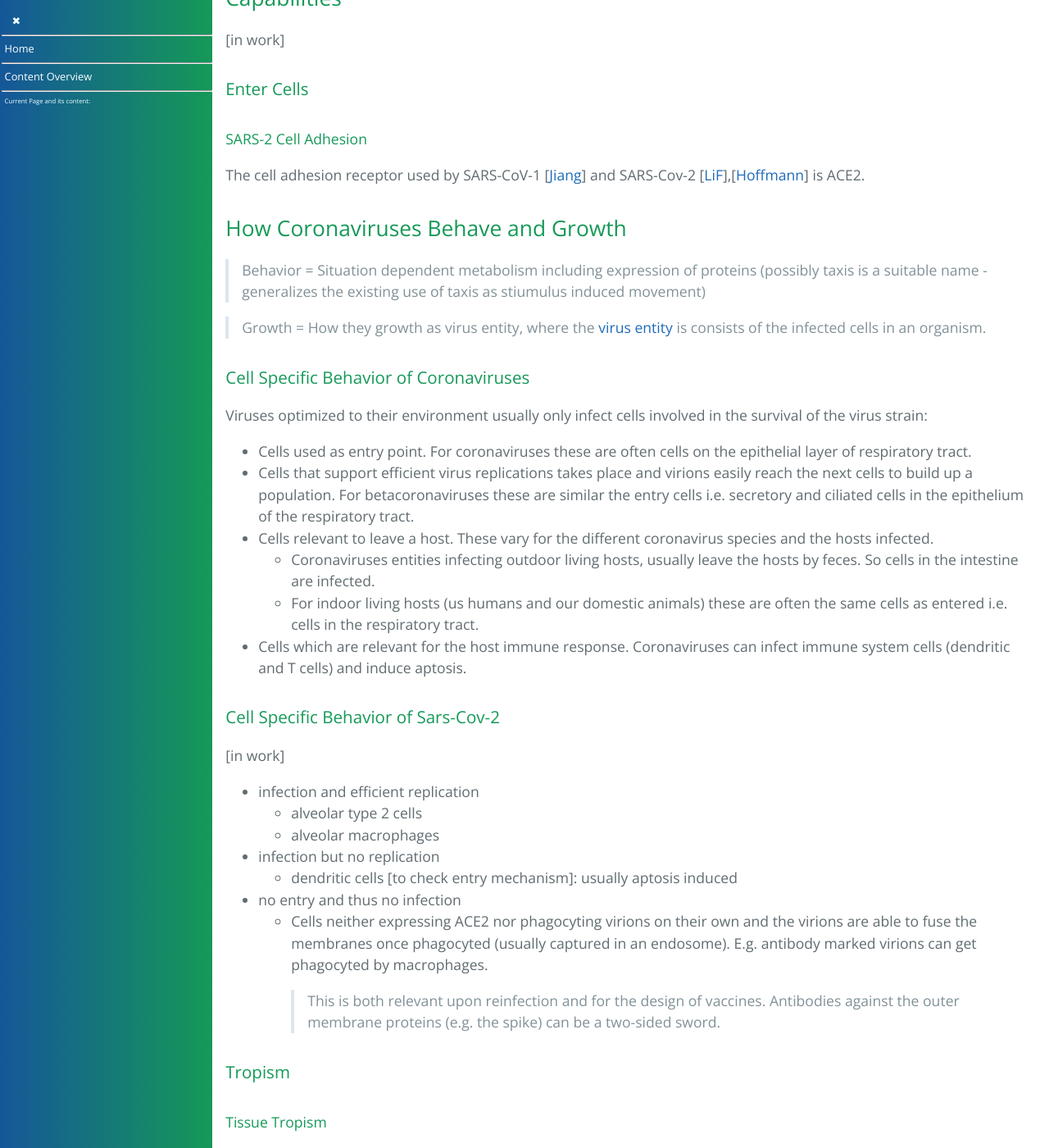
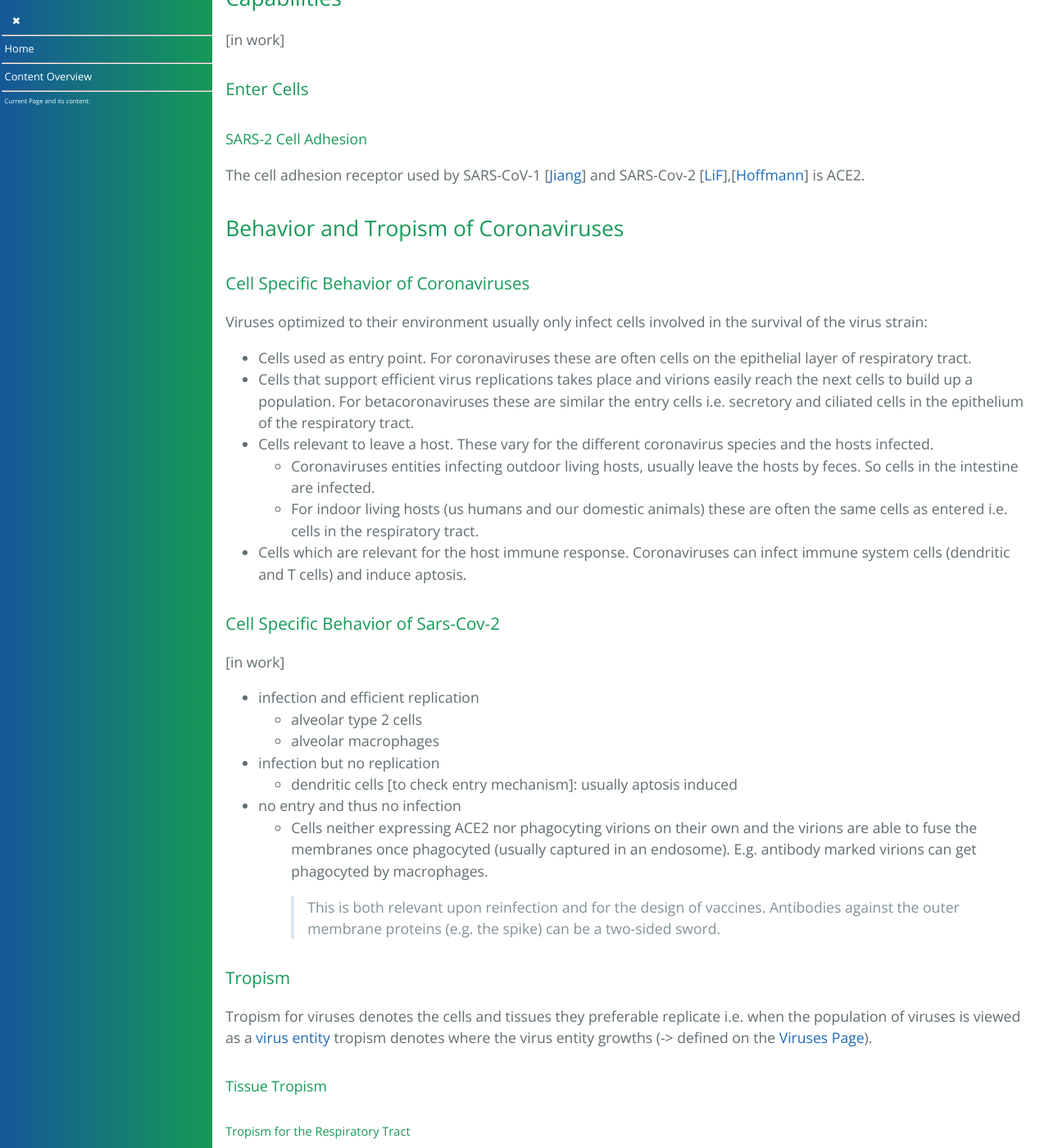
Before and after one commit to forestgrape/coronavirus, a Jekyll site: the page built from 2_biological/coronavirus.md, in a window 1280 px wide and 1400 px high, scrolled down 5501 px. Shown: the whole window at 82% size. Built offline with Jekyll 4.4.1, drawn with Linux system fonts in a browser that asks for light colours; our own code applies the rules of GitHub Pages for plain Markdown files; some of the changed text lies outside the part shown.

Commit message:
clarifications

```diff
--- a/2_biological/coronavirus.md
+++ b/2_biological/coronavirus.md
@@ -12,7 +12,7 @@
   * [Coronavirus Proteins](#coronavirus-proteins)
 * [Capabilities](#capabilities)
   * [Enter Cells](#enter-cells)
-* [How Coronaviruses Behave and Growth](#how-coronaviruses-behave-and-growth)
+* [Behavior and Tropism of Coronaviruses](#behavior-and-tropism-of-coronaviruses)
   * [Cell Specific Behavior of Coronaviruses](#cell-specific-behavior-of-coronaviruses)
   * [Cell Specific Behavior of Sars-Cov-2](#cell-specific-behavior-of-sars-cov-2)
   * [Tropism](#tropism)
@@ -76,8 +76,8 @@ Virions have behave similar as seeds of plants: Travel and wait for the right co
 
 
 #### Virion Travel
-Once released from a cell virions are moved by external forces ([movement-of-virions](../2_biological/motility.md)) until they are [activated](#behavior-virion-phase) to start the cell infection process.
-A virion needs to reach possibly a host, the  location of the target cells (e.g. an organ), a specific cell and then it needs to be matched to a receptor on the cell membrane in the order of nanometers. All this without being able to move on its own and thus relying on [external movements](../2_biological/motion.md#motion-of-virions). The virion-target match can happen because the virion is moved to the target, the target is moved to the virion or a combination.
+Once released from a cell virions are moved by external forces ([movement-of-virions](../2_biological/motility.md)) until they are [activated](#virion-priming) to start the cell infection process.
+A virion needs to reach possibly a host, the  location of the target cells (e.g. an organ), a specific cell and then it needs to be matched to a receptor on the cell membrane in the order of nanometers. All this without being able to move on its own and thus relying on [external movements](../2_biological/mobility.md#mobility-of-virions). The virion-target match can happen because the virion is moved to the target, the target is moved to the virion or a combination.
 
 The infectable cell can be:
 * in the same host or in another host
@@ -158,21 +158,16 @@ The spike proteins point spike-like out of the spherical virions. This gives cor
 
 
 
-
 ## Capabilities
 [in work]
+
 ### Enter Cells
 #### SARS-2 Cell Adhesion
 The cell adhesion receptor used by SARS-CoV-1 [[Jiang](#jiang)] and SARS-Cov-2 [[LiF](#lif)],[[Hoffmann](#hoffmann)] is ACE2.
 
 
 
-## How Coronaviruses Behave and Growth
-
-> Behavior = Situation dependent metabolism including expression of proteins (possibly taxis is a suitable name -  generalizes the existing use of taxis as stiumulus induced movement)
-
-> Growth = How they growth as virus entity, where the [virus entity](../2_biological/viruses.md#virus-entity) is consists of the infected cells in an organism.
-<!--taxis and tropism-->
+## Behavior and Tropism of Coronaviruses
 
 ### Cell Specific Behavior of Coronaviruses
 
@@ -202,6 +197,8 @@ Viruses optimized to their environment usually only infect cells involved in the
 
 
 ### Tropism
+
+Tropism for viruses denotes the cells and tissues they preferable replicate i.e. when the population of viruses is viewed as a [virus entity](viruses.md#virus-entity) tropism denotes where the virus entity growths (-> defined on the [Viruses Page](viruses.md#tropism)).
 
 #### Tissue Tropism
 
```
